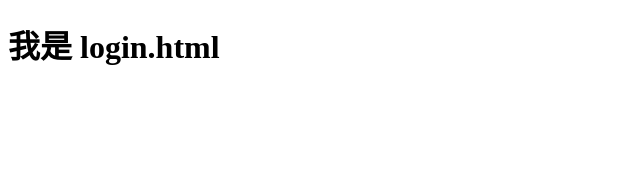
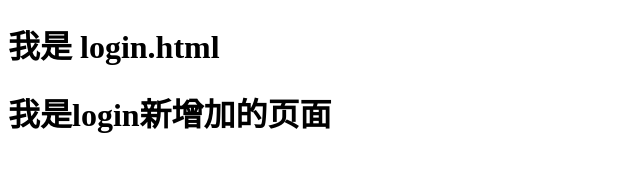
Before and after one commit to suntaojojo/finger-crossed, a website: page html/login.html in a window 1280 px wide. Shown: the whole page, without its empty margins (0-640 px from the left). Drawn offline with Linux system fonts and the light colour scheme.

Commit message:
这是第二次上传

```diff
--- a/html/login.html
+++ b/html/login.html
@@ -6,6 +6,8 @@
   <title>Document</title>
 </head>
 <body>
-  <h1>我是 login.html</h1>
+  <h1>我是 login.html </h1>
+  <h1>我是login新增加的页面</h1>
+
 </body>
 </html>
```
